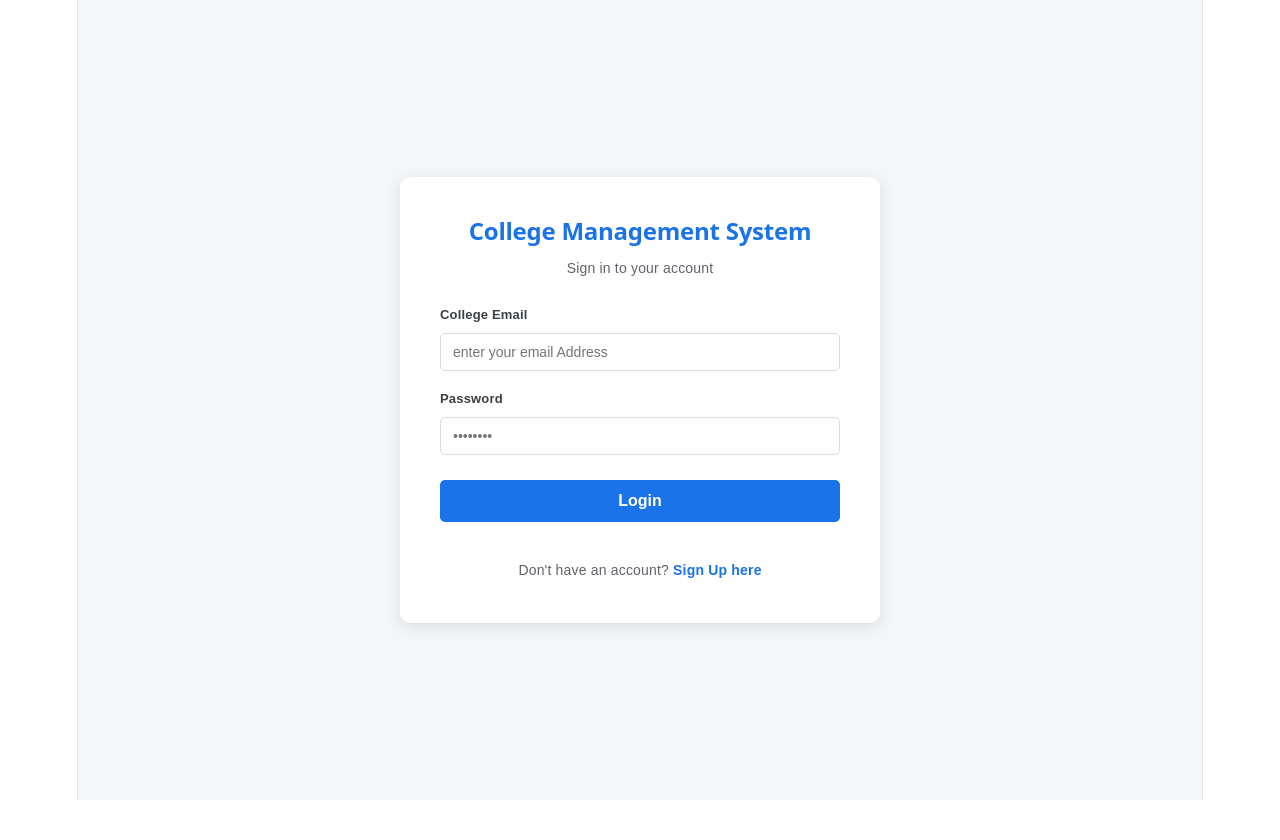
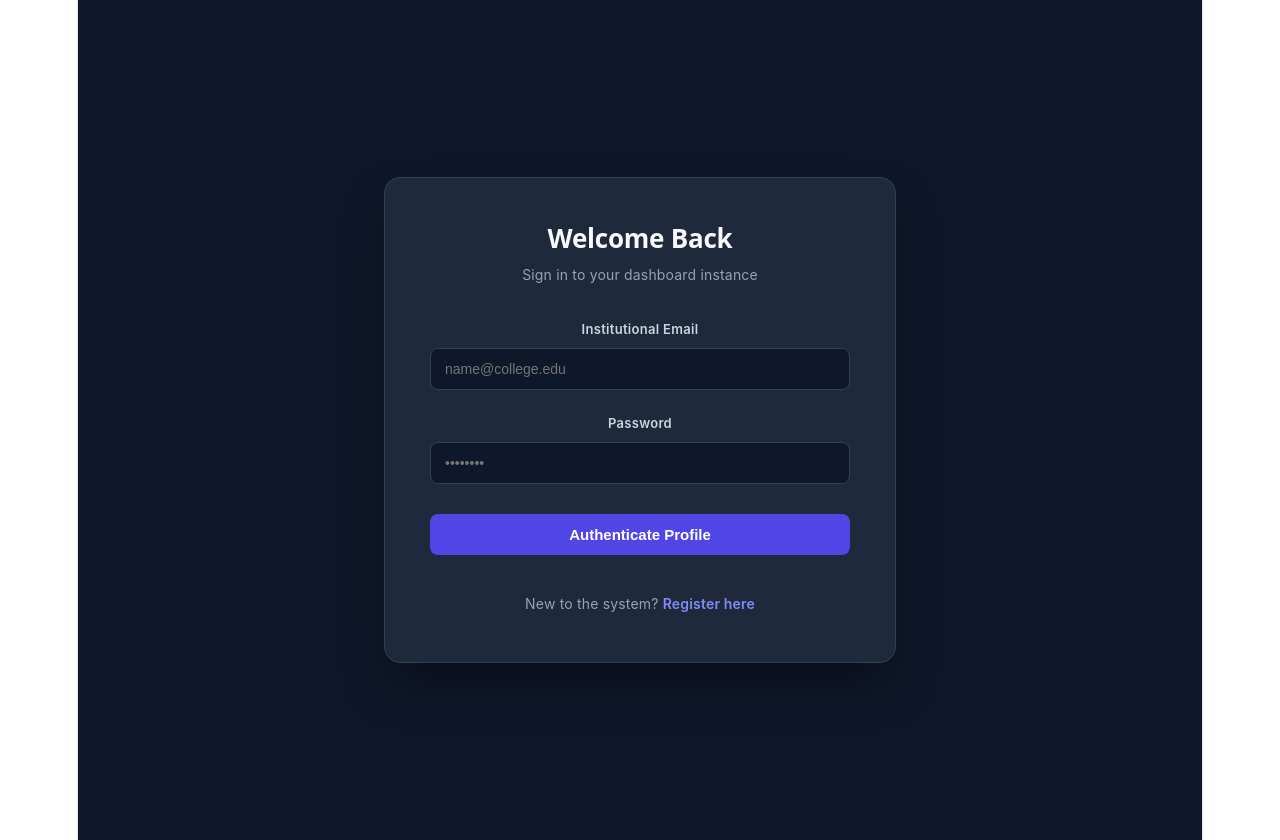
Before and after one commit to pavanikandregula0808-droid/college-management-system, a React (Vite) app in the folder frontend/: page /login in a window 1280 px wide. Before the commit the page ends 800 px from the top, so only its background shows below. Built offline with nearby package versions, Linux system fonts and the light colour scheme.

Commit message:
UI: Overhaul theme architecture to premium dark slate design

```diff
--- a/frontend/src/components/Home.jsx
+++ b/frontend/src/components/Home.jsx
@@ -7,16 +7,35 @@ const Home = () => {
   return (
     <div style={styles.container}>
       <div style={styles.card}>
-        <h1 style={styles.title}>Welcome to College Management System</h1>
-        <p style={styles.subtitle}>Please select an option below to access your portal</p>
+        <div style={styles.logoContainer}>
+          <div style={styles.logoBadge}>CMS</div>
+        </div>
+        <h1 style={styles.title}>College Management System</h1>
+        <p style={styles.subtitle}>Welcome to your institutional portal. Please authenticate or create an profile to access your academic workspace.</p>
 
         <div style={styles.buttonContainer}>
-          <button style={styles.loginButton} onClick={() => navigate('/login')}>
-            Sign In (Login)
+          <button
+            style={styles.primaryButton}
+            onClick={() => navigate('/login')}
+            onMouseOver={(e) => e.currentTarget.style.backgroundColor = '#4338ca'}
+            onMouseOut={(e) => e.currentTarget.style.backgroundColor = '#4f46e5'}
+          >
+            Sign In to Portal
           </button>
 
-          <button style={styles.registerButton} onClick={() => navigate('/register')}>
-            Create Account (Register)
+          <button
+            style={styles.secondaryButton}
+            onClick={() => navigate('/register')}
+            onMouseOver={(e) => {
+              e.currentTarget.style.backgroundColor = '#f1f5f9';
+              e.currentTarget.style.borderColor = '#cbd5e1';
+            }}
+            onMouseOut={(e) => {
+              e.currentTarget.style.backgroundColor = 'transparent';
+              e.currentTarget.style.borderColor = '#e2e8f0';
+            }}
+          >
+            Create New Account
           </button>
         </div>
       </div>
@@ -25,13 +44,15 @@ const Home = () => {
 };
 
 const styles = {
-  container: { display: 'flex', justifyContent: 'center', alignItems: 'center', height: '100vh', backgroundColor: '#f4f6f9', fontFamily: 'Arial, sans-serif' },
-  card: { backgroundColor: '#fff', padding: '50px', borderRadius: '12px', boxShadow: '0 4px 20px rgba(0,0,0,0.08)', width: '100%', maxWidth: '500px', textAlign: 'center' },
-  title: { margin: '0 0 10px 0', color: '#1a73e8', fontSize: '28px', fontWeight: 'bold' },
-  subtitle: { margin: '0 0 35px 0', color: '#5f6368', fontSize: '15px' },
-  buttonContainer: { display: 'flex', flexDirection: 'column', gap: '15px' },
-  loginButton: { padding: '14px', backgroundColor: '#1a73e8', color: '#fff', border: 'none', borderRadius: '6px', fontSize: '16px', cursor: 'pointer', fontWeight: 'bold', transition: 'background 0.2s' },
-  registerButton: { padding: '14px', backgroundColor: '#34a853', color: '#fff', border: 'none', borderRadius: '6px', fontSize: '16px', cursor: 'pointer', fontWeight: 'bold', transition: 'background 0.2s' }
+  container: { display: 'flex', justifyContent: 'center', alignItems: 'center', height: '100vh', backgroundColor: '#0f172a', fontFamily: '"Inter", "Segoe UI", sans-serif', padding: '20px' },
+  card: { backgroundColor: '#1e293b', padding: '50px 40px', borderRadius: '16px', boxShadow: '0 25px 50px -12px rgba(0,0,0,0.5)', width: '100%', maxWidth: '480px', textAlign: 'center', border: '1px solid #334155' },
+  logoContainer: { display: 'flex', justifyContent: 'center', marginBottom: '24px' },
+  logoBadge: { backgroundColor: '#4f46e5', color: '#fff', fontWeight: 'bold', fontSize: '18px', padding: '8px 16px', borderRadius: '8px', letterSpacing: '1px', boxShadow: '0 0 20px rgba(79, 70, 229, 0.4)' },
+  title: { margin: '0 0 12px 0', color: '#f8fafc', fontSize: '28px', fontWeight: '700', letterSpacing: '-0.5px' },
+  subtitle: { margin: '0 0 36px 0', color: '#94a3b8', fontSize: '15px', lineHeight: '1.6' },
+  buttonContainer: { display: 'flex', flexDirection: 'column', gap: '14px' },
+  primaryButton: { padding: '14px', backgroundColor: '#4f46e5', color: '#fff', border: 'none', borderRadius: '8px', fontSize: '15px', cursor: 'pointer', fontWeight: '6px', transition: 'all 0.2s ease', fontWeight: '600' },
+  secondaryButton: { padding: '14px', backgroundColor: 'transparent', color: '#e2e8f0', border: '1px solid #334155', borderRadius: '8px', fontSize: '15px', cursor: 'pointer', fontWeight: '600', transition: 'all 0.2s ease' }
 };
 
 export default Home;
--- a/frontend/src/components/Register.jsx
+++ b/frontend/src/components/Register.jsx
@@ -1,13 +1,9 @@
 import React, { useState } from 'react';
 import axios from 'axios';
+import { Link } from 'react-router-dom';
 
 const Register = () => {
-  const [formData, setFormData] = useState({
-    name: '',
-    email: '',
-    password: '',
-    role: 'student' // default dropdown value
-  });
+  const [formData, setFormData] = useState({ name: '', email: '', password: '', role: 'student' });
   const [message, setMessage] = useState('');
   const [error, setError] = useState('');
 
@@ -21,55 +17,52 @@ const Register = () => {
     setError('');
 
     try {
-      // Sending data packet to your live production cloud backend on Render 🚀
       const response = await axios.post('https://college-management-system-uk0d.onrender.com/api/auth/register', formData);
-
       setMessage(response.data.message);
-      // Reset form fields except the role dropdown
       setFormData({ name: '', email: '', password: '', role: 'student' });
     } catch (err) {
-      setError(err.response?.data?.message || 'Registration failed. Try again.');
+      setError(err.response?.data?.message || 'Registration structural check failed. Please check your data fields.');
     }
   };
 
   return (
     <div style={styles.container}>
       <div style={styles.card}>
-        <h2 style={styles.heading}>Create Account</h2>
-        <p style={styles.subheading}>Join the College Management System</p>
+        <h2 style={styles.heading}>Create System Account</h2>
+        <p style={styles.subheading}>Register your identity variables below</p>
 
-        {message && <div style={styles.successAlert}>✅ {message}</div>}
-        {error && <div style={styles.errorAlert}>❌ {error}</div>}
+        {message && <div style={styles.successAlert}>✨ {message}</div>}
+        {error && <div style={styles.errorAlert}>⚠️ {error}</div>}
 
         <form onSubmit={handleSubmit} style={styles.form}>
           <div style={styles.inputGroup}>
-            <label style={styles.label}>Full Name</label>
+            <label style={styles.label}>Full Nomenclature Name</label>
             <input
               type="text"
               name="name"
               value={formData.name}
               onChange={handleChange}
-              placeholder="John Doe"
+              placeholder="Alex Mercer"
               style={styles.input}
               required
             />
           </div>
 
           <div style={styles.inputGroup}>
-            <label style={styles.label}>College Email</label>
+            <label style={styles.label}>College Network Email</label>
             <input
               type="email"
               name="email"
               value={formData.email}
               onChange={handleChange}
-              placeholder="example@college.edu"
+              placeholder="alex.mercer@college.edu"
               style={styles.input}
               required
             />
           </div>
 
           <div style={styles.inputGroup}>
-            <label style={styles.label}>Password</label>
+            <label style={styles.label}>Password Hash Token</label>
             <input
               type="password"
               name="password"
@@ -82,20 +75,34 @@ const Register = () => {
           </div>
 
           <div style={styles.inputGroup}>
-            <label style={styles.label}>Account Role</label>
+            <label style={styles.label}>System Access Role</label>
             <select
               name="role"
               value={formData.role}
               onChange={handleChange}
               style={styles.select}
             >
-              <option value="student">Student</option>
-              <option value="faculty">Faculty / Teacher</option>
-              <option value="admin">Administrator</option>
+              <option value="student">Student Account Node</option>
+              <option value="faculty">Faculty Academic Operator</option>
+              <option value="admin">Global Root Administrator</option>
             </select>
           </div>
 
-          <button type="submit" style={styles.button}>Register User</button>
+          <button
+            type="submit"
+            style={styles.button}
+            onMouseOver={(e) => e.currentTarget.style.backgroundColor = '#047857'}
+            onMouseOut={(e) => e.currentTarget.style.backgroundColor = '#10b981'}
+          >
+            Provision New Profile
+          </button>
+
+          <p style={styles.redirectText}>
+            Already verified?{' '}
+            <Link to="/login" style={styles.redirectLink}>
+              Login here
+            </Link>
+          </p>
         </form>
       </div>
     </div>
@@ -103,18 +110,20 @@ const Register = () => {
 };
 
 const styles = {
-  container: { display: 'flex', justifyContent: 'center', alignItems: 'center', height: '100vh', backgroundColor: '#f4f6f9', fontFamily: 'Arial, sans-serif' },
-  card: { backgroundColor: '#fff', padding: '40px', borderRadius: '10px', boxShadow: '0 4px 15px rgba(0,0,0,0.1)', width: '100%', maxWidth: '400px', textAlign: 'center' },
-  heading: { margin: '0 0 10px 0', color: '#1a73e8', fontSize: '24px', fontWeight: 'bold' },
-  subheading: { margin: '0 0 20px 0', color: '#5f6368', fontSize: '14px' },
-  form: { display: 'flex', flexDirection: 'column', gap: '15px' },
-  inputGroup: { display: 'flex', flexDirection: 'column', textAlign: 'left', gap: '5px' },
-  label: { fontSize: '13px', fontWeight: 'bold', color: '#3c4043' },
-  input: { padding: '10px 12px', borderRadius: '5px', border: '1px solid #dadce0', fontSize: '14px', outline: 'none' },
-  select: { padding: '10px 12px', borderRadius: '5px', border: '1px solid #dadce0', fontSize: '14px', outline: 'none', backgroundColor: '#fff', cursor: 'pointer' },
-  button: { padding: '12px', backgroundColor: '#34a853', color: '#fff', border: 'none', borderRadius: '5px', fontSize: '16px', cursor: 'pointer', fontWeight: 'bold', marginTop: '10px' },
-  successAlert: { backgroundColor: '#e6f4ea', color: '#137333', padding: '10px', borderRadius: '5px', fontSize: '14px', marginBottom: '15px', textAlign: 'left' },
-  errorAlert: { backgroundColor: '#fce8e6', color: '#c5221f', padding: '10px', borderRadius: '5px', fontSize: '14px', marginBottom: '15px', textAlign: 'left' }
+  container: { display: 'flex', justifyContent: 'center', alignItems: 'center', height: '100vh', backgroundColor: '#0f172a', fontFamily: '"Inter", sans-serif', padding: '20px' },
+  card: { backgroundColor: '#1e293b', padding: '40px', borderRadius: '16px', boxShadow: '0 25px 50px -12px rgba(0,0,0,0.5)', width: '100%', maxWidth: '420px', border: '1px solid #334155' },
+  heading: { margin: '0 0 8px 0', color: '#f8fafc', fontSize: '26px', fontWeight: '700', textAlign: 'center' },
+  subheading: { margin: '0 0 28px 0', color: '#94a3b8', fontSize: '14px', textAlign: 'center' },
+  form: { display: 'flex', flexDirection: 'column', gap: '18px' },
+  inputGroup: { display: 'flex', flexDirection: 'column', gap: '6px' },
+  label: { fontSize: '13px', fontWeight: '600', color: '#cbd5e1' },
+  input: { padding: '11px 14px', borderRadius: '8px', border: '1px solid #334155', backgroundColor: '#0f172a', color: '#fff', fontSize: '14px', outline: 'none' },
+  select: { padding: '11px 14px', borderRadius: '8px', border: '1px solid #334155', backgroundColor: '#0f172a', color: '#fff', fontSize: '14px', outline: 'none', cursor: 'pointer' },
+  button: { padding: '12px', backgroundColor: '#10b981', color: '#fff', border: 'none', borderRadius: '8px', fontSize: '15px', cursor: 'pointer', fontWeight: '600', marginTop: '10px', transition: 'all 0.2s ease' },
+  successAlert: { backgroundColor: 'rgba(16, 185, 129, 0.15)', color: '#34d399', padding: '12px', borderRadius: '8px', fontSize: '14px', border: '1px solid rgba(16, 185, 129, 0.3)' },
+  errorAlert: { backgroundColor: 'rgba(239, 68, 68, 0.15)', color: '#f87171', padding: '12px', borderRadius: '8px', fontSize: '14px', border: '1px solid rgba(239, 68, 68, 0.3)' },
+  redirectText: { marginTop: '16px', fontSize: '14px', color: '#94a3b8', textAlign: 'center' },
+  redirectLink: { color: '#6ee7b7', fontWeight: '600', textDecoration: 'none' }
 };
 
 export default Register;
--- a/frontend/src/components/login.jsx
+++ b/frontend/src/components/login.jsx
@@ -3,65 +3,53 @@ import axios from 'axios';
 import { Link, useNavigate } from 'react-router-dom';
 
 const Login = () => {
-  const navigate = useNavigate(); // Declared the navigation hook
-
-  // State variables to capture typed data and display messages
+  const navigate = useNavigate();
   const [formData, setFormData] = useState({ email: '', password: '' });
   const [message, setMessage] = useState('');
   const [error, setError] = useState('');
 
-  // Handle typing inside input boxes dynamically
   const handleChange = (e) => {
     setFormData({ ...formData, [e.target.name]: e.target.value });
   };
 
-  // Triggered when user clicks the Submit/Login button
   const handleSubmit = async (e) => {
     e.preventDefault();
     setMessage('');
     setError('');
 
     try {
-      // Direct pipeline request pointing to your live production cloud backend on Render 🚀
       const response = await axios.post('https://college-management-system-uk0d.onrender.com/api/auth/login', formData);
-
       setMessage(response.data.message);
 
-      // Save your secure JWT badge into the browser's memory storage!
       localStorage.setItem('token', response.data.token);
       localStorage.setItem('user', JSON.stringify(response.data.user));
 
-      console.log('User Badge Saved! Details:', response.data.user);
-
-      // Automatically forward the user to the dashboard after a 1-second delay
       setTimeout(() => {
         navigate('/dashboard');
       }, 1000);
-
     } catch (err) {
-      // Capture the exact error response message generated by your backend
-      setError(err.response?.data?.message || 'Server connection failed. Try again.');
+      setError(err.response?.data?.message || 'Authentication pipeline failed. Please try again.');
     }
   };
 
   return (
     <div style={styles.container}>
       <div style={styles.card}>
-        <h2 style={styles.heading}>College Management System</h2>
-        <p style={styles.subheading}>Sign in to your account</p>
+        <h2 style={styles.heading}>Welcome Back</h2>
+        <p style={styles.subheading}>Sign in to your dashboard instance</p>
 
-        {message && <div style={styles.successAlert}>✅ {message}</div>}
-        {error && <div style={styles.errorAlert}>❌ {error}</div>}
+        {message && <div style={styles.successAlert}>⚡ {message}</div>}
+        {error && <div style={styles.errorAlert}>⚠️ {error}</div>}
 
         <form onSubmit={handleSubmit} style={styles.form}>
           <div style={styles.inputGroup}>
-            <label style={styles.label}>College Email</label>
+            <label style={styles.label}>Institutional Email</label>
             <input
               type="email"
               name="email"
               value={formData.email}
               onChange={handleChange}
-              placeholder="enter your email Address"
+              placeholder="name@college.edu"
               style={styles.input}
               required
             />
@@ -80,13 +68,19 @@ const Login = () => {
             />
           </div>
 
-          <button type="submit" style={styles.button}>Login</button>
+          <button
+            type="submit"
+            style={styles.button}
+            onMouseOver={(e) => e.currentTarget.style.backgroundColor = '#4338ca'}
+            onMouseOut={(e) => e.currentTarget.style.backgroundColor = '#4f46e5'}
+          >
+            Authenticate Profile
+          </button>
 
-          {/* Visual redirect link to jump to registration without page refreshes */}
           <p style={styles.redirectText}>
-            Don't have an account?{' '}
+            New to the system?{' '}
             <Link to="/register" style={styles.redirectLink}>
-              Sign Up here
+              Register here
             </Link>
           </p>
         </form>
@@ -95,21 +89,20 @@ const Login = () => {
   );
 };
 
-// Inline CSS Styles to make it look clean and professional
 const styles = {
-  container: { display: 'flex', justifyContent: 'center', alignItems: 'center', height: '100vh', backgroundColor: '#f4f6f9', fontFamily: 'Arial, sans-serif' },
-  card: { backgroundColor: '#fff', padding: '40px', borderRadius: '10px', boxShadow: '0 4px 15px rgba(0,0,0,0.1)', width: '100%', maxWidth: '400px', textAlign: 'center' },
-  heading: { margin: '0 0 10px 0', color: '#1a73e8', fontSize: '24px', fontWeight: 'bold' },
-  subheading: { margin: '0 0 20px 0', color: '#5f6368', fontSize: '14px' },
-  form: { display: 'flex', flexDirection: 'column', gap: '15px' },
-  inputGroup: { display: 'flex', flexDirection: 'column', textAlign: 'left', gap: '5px' },
-  label: { fontSize: '13px', fontWeight: 'bold', color: '#3c4043' },
-  input: { padding: '10px 12px', borderRadius: '5px', border: '1px solid #dadce0', fontSize: '14px', outline: 'none' },
-  button: { padding: '12px', backgroundColor: '#1a73e8', color: '#fff', border: 'none', borderRadius: '5px', fontSize: '16px', cursor: 'pointer', fontWeight: 'bold', marginTop: '10px', transition: 'background 0.2s' },
-  successAlert: { backgroundColor: '#e6f4ea', color: '#137333', padding: '10px', borderRadius: '5px', fontSize: '14px', marginBottom: '15px', textAlign: 'left' },
-  errorAlert: { backgroundColor: '#fce8e6', color: '#c5221f', padding: '10px', borderRadius: '5px', fontSize: '14px', marginBottom: '15px', textAlign: 'left' },
-  redirectText: { marginTop: '20px', fontSize: '14px', color: '#5f6368' },
-  redirectLink: { color: '#1a73e8', fontWeight: 'bold', textDecoration: 'none' }
+  container: { display: 'flex', justifyContent: 'center', alignItems: 'center', height: '100vh', backgroundColor: '#0f172a', fontFamily: '"Inter", sans-serif', padding: '20px' },
+  card: { backgroundColor: '#1e293b', padding: '45px', borderRadius: '16px', boxShadow: '0 25px 50px -12px rgba(0,0,0,0.5)', width: '100%', maxWidth: '420px', border: '1px solid #334155' },
+  heading: { margin: '0 0 8px 0', color: '#f8fafc', fontSize: '26px', fontWeight: '700', textAlign: 'center' },
+  subheading: { margin: '0 0 28px 0', color: '#94a3b8', fontSize: '14px', textAlign: 'center' },
+  form: { display: 'flex', flexDirection: 'column', gap: '20px' },
+  inputGroup: { display: 'flex', flexDirection: 'column', gap: '6px' },
+  label: { fontSize: '13px', fontWeight: '600', color: '#cbd5e1', letterSpacing: '0.3px' },
+  input: { padding: '12px 14px', borderRadius: '8px', border: '1px solid #334155', backgroundColor: '#0f172a', color: '#fff', fontSize: '14px', outline: 'none', transition: 'all 0.2s ease' },
+  button: { padding: '12px', backgroundColor: '#4f46e5', color: '#fff', border: 'none', borderRadius: '8px', fontSize: '15px', cursor: 'pointer', fontWeight: '600', marginTop: '10px', transition: 'all 0.2s ease' },
+  successAlert: { backgroundColor: 'rgba(16, 185, 129, 0.15)', color: '#34d399', padding: '12px', borderRadius: '8px', fontSize: '14px', border: '1px solid rgba(16, 185, 129, 0.3)' },
+  errorAlert: { backgroundColor: 'rgba(239, 68, 68, 0.15)', color: '#f87171', padding: '12px', borderRadius: '8px', fontSize: '14px', border: '1px solid rgba(239, 68, 68, 0.3)' },
+  redirectText: { marginTop: '16px', fontSize: '14px', color: '#94a3b8', textAlign: 'center' },
+  redirectLink: { color: '#818cf8', fontWeight: '600', textDecoration: 'none' }
 };
 
 export default Login;
```
